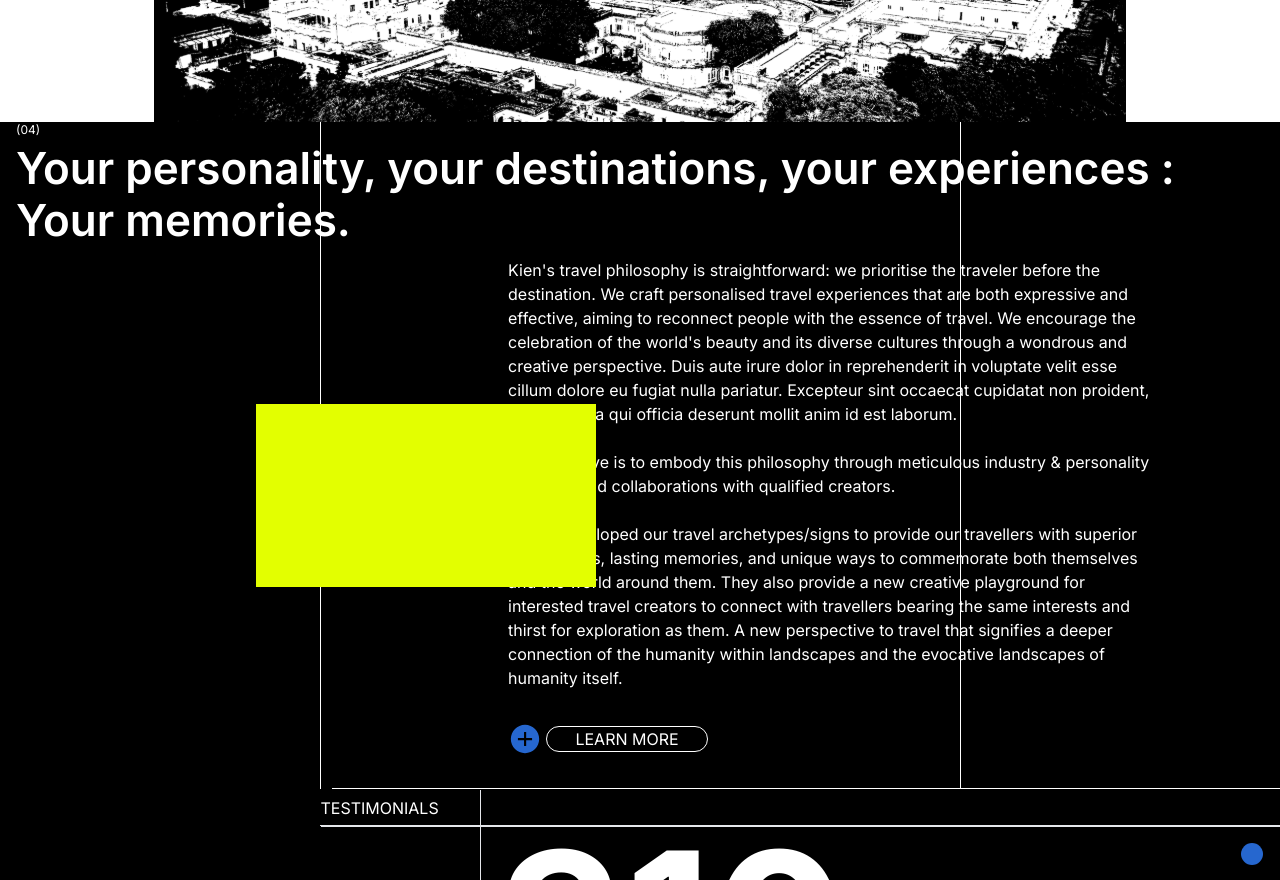
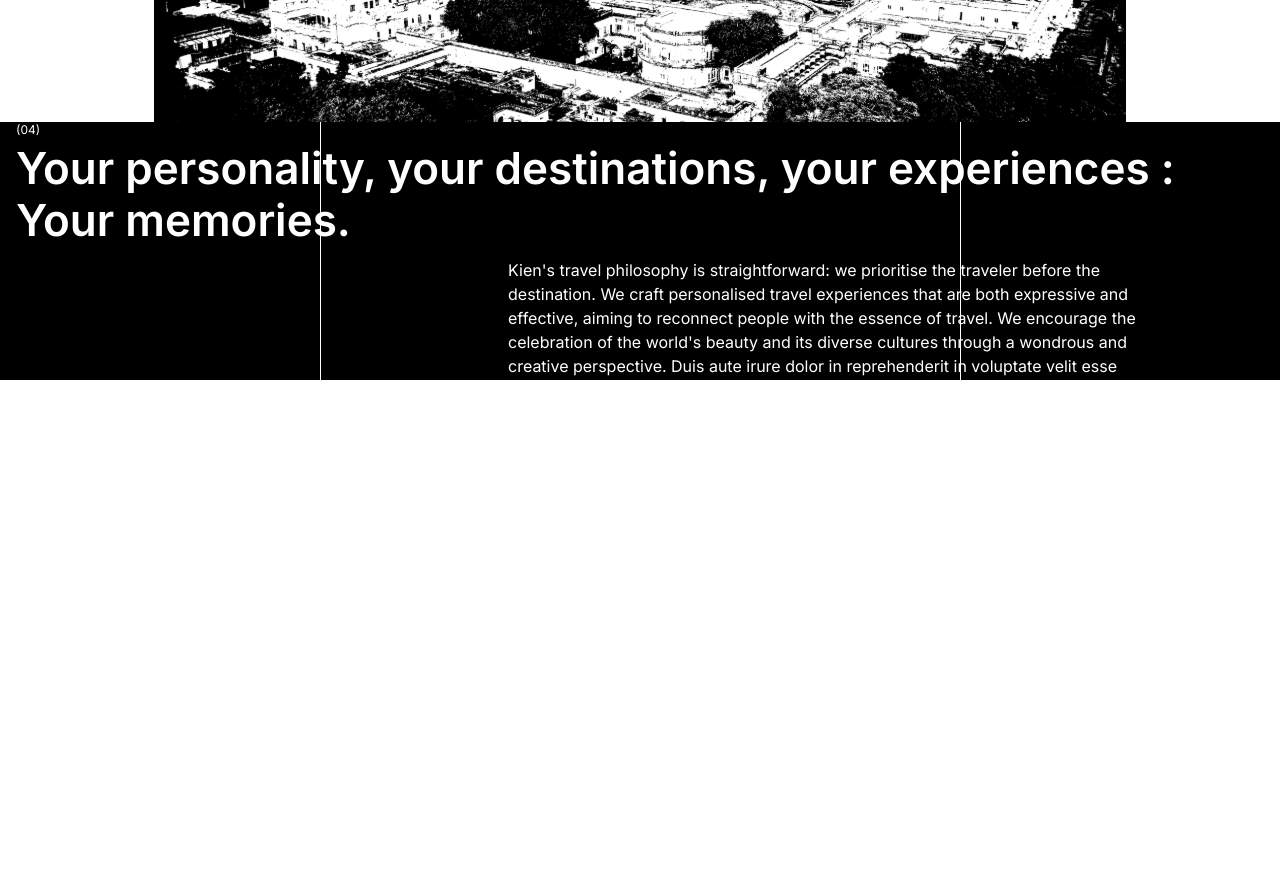
Before and after one commit to asadtoqeer777/Kien, a Next.js app: page /philosophy in a window 1280 px wide. Shown: the part 420-1300 px from the top of the page. After the commit the page ends 800 px from the top, so only its background shows below. Built offline with nearby package versions, Linux system fonts and the light colour scheme.

Commit message:
Small fix

```diff
--- a/src/app/philosophy/page.tsx
+++ b/src/app/philosophy/page.tsx
@@ -48,10 +48,9 @@ const PhilosophyPage = ({ scrollCheck }: Props) => {
   return (
     <div
       className={
-        // scrollCheck
-        //   ? "bg-black w-[100vw] h-[100vh] philosophyMain relative"
-        //   : "bg-black w-[100vw] h-[100vh] philosophyMain overflow-y-auto relative"
-        "bg-black w-[100vw]  philosophyMain overflow-hidden relative"
+        scrollCheck
+          ? "bg-black w-[100vw] h-[100vh] philosophyMain relative"
+          : "bg-black w-[100vw] h-[100vh] philosophyMain overflow-y-auto relative"
       }
     >
       <section className=" w-full relative z-20">
@@ -130,7 +129,7 @@ const PhilosophyPage = ({ scrollCheck }: Props) => {
         </div>
       </section>
 
-      <section className="overflow-hidden bg-black top-0 text-white">
+      <section className="sticky bg-black top-0 text-white">
         <div className="h-full ">
           <div className="relative pb-9 pl-4" id="bottomFotter">
 
```
